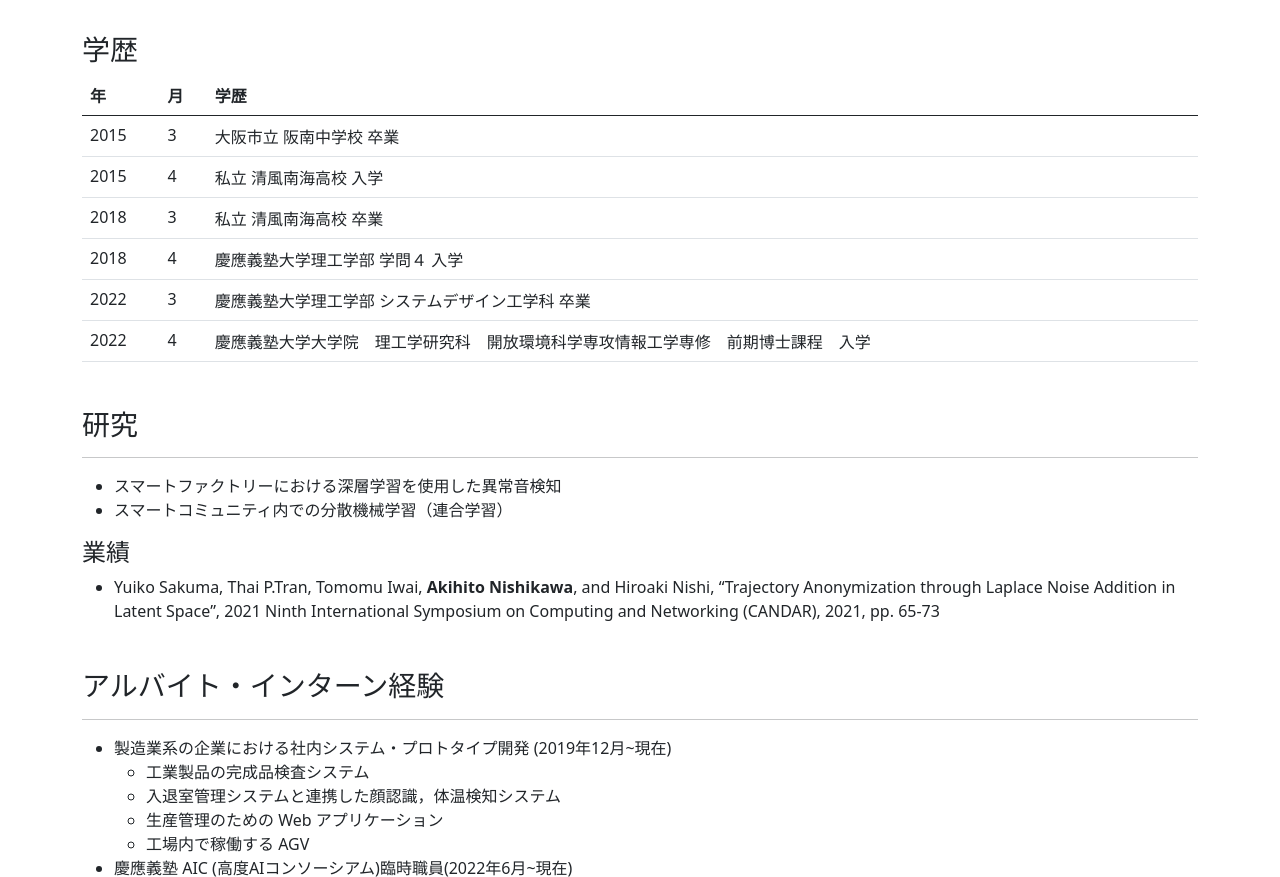
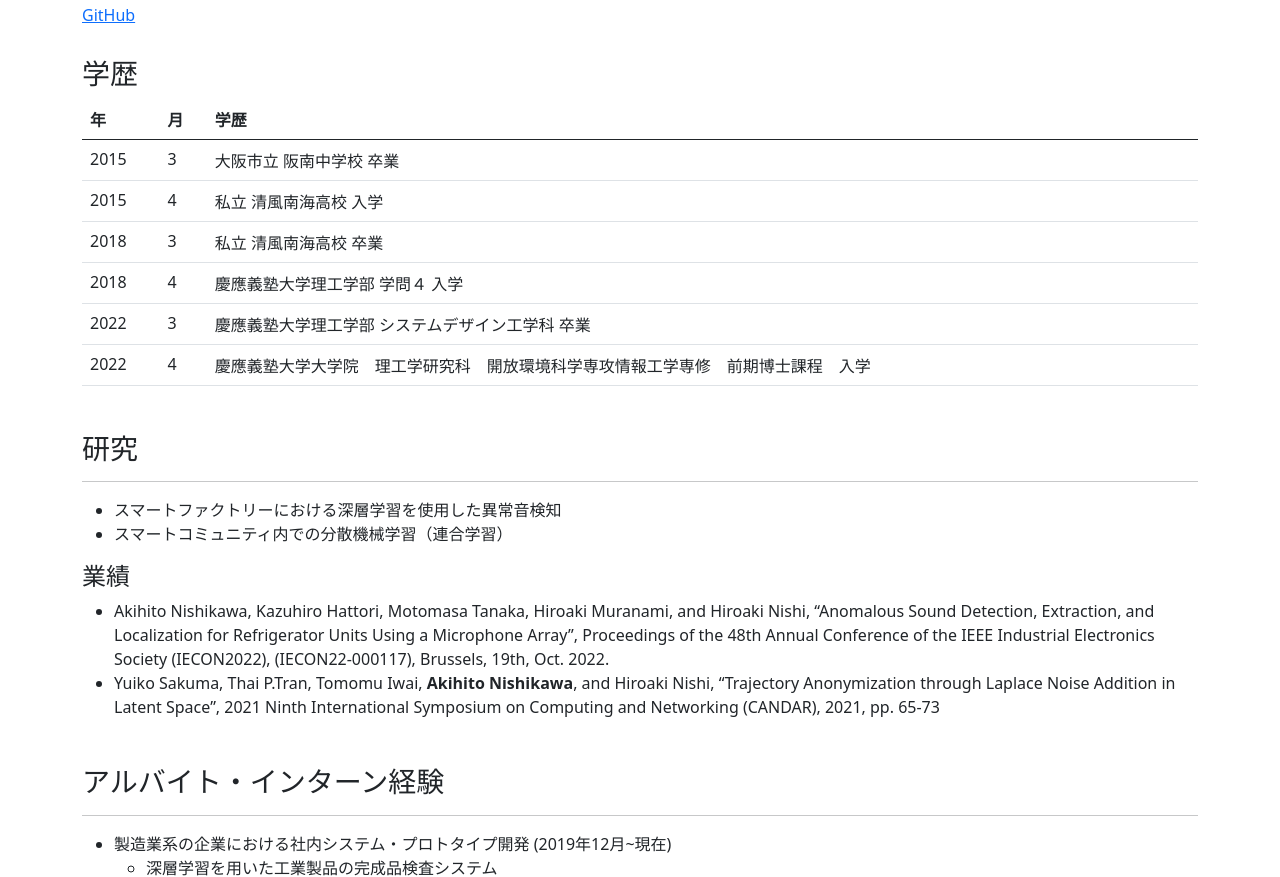
Before and after one commit to aki-nishikawa/about_me, a plain HTML site: page index.html in a window 1280 px wide. Shown: the part 83-960 px from the top of the page. Drawn offline with nearby package versions, Linux system fonts and the light colour scheme.

Commit message:
add IECON

```diff
--- a/index.html
+++ b/index.html
@@ -21,6 +21,7 @@
 
 	<div class="section">
 	<h1>西川 誠人  (Akihito Nishikawa)</h1>
+	<a href="https://github.com/aki-nishikawa"> GitHub </a>
 	</div>
 
 	<div class="section">
@@ -77,7 +78,12 @@
 		</ul>
 	<h4>業績</h4>
 		<ul>
-		<!-- <li>Akihito Nishikawa, </li> -->
+		<li>
+			Akihito Nishikawa, Kazuhiro Hattori, Motomasa Tanaka, Hiroaki Muranami, and Hiroaki Nishi,
+			“Anomalous Sound Detection, Extraction, and Localization for Refrigerator Units Using a Microphone Array”,
+			Proceedings of the 48th Annual Conference of the IEEE Industrial Electronics Society (IECON2022),
+			(IECON22-000117), Brussels, 19th, Oct. 2022.
+		</li>
 		<li>
 			Yuiko Sakuma, Thai P.Tran, Tomomu Iwai, <b>Akihito Nishikawa</b>, and Hiroaki Nishi,
 			“Trajectory Anonymization through Laplace Noise Addition in Latent Space”,
@@ -98,10 +104,10 @@
 		<ul>
 		<li>製造業系の企業における社内システム・プロトタイプ開発 (2019年12月~現在)
 			<ul>
-			<li>工業製品の完成品検査システム</li>
+			<li>深層学習を用いた工業製品の完成品検査システム</li>
 			<li>入退室管理システムと連携した顔認識，体温検知システム</li>
 			<li>生産管理のための Web アプリケーション</li>
-			<li>工場内で稼働する AGV</li>
+			<li>工場内で稼働する AGV 開発のための PoC</li>
 			</ul>
 		</li>
 		<li>慶應義塾 AIC (高度AIコンソーシアム)臨時職員(2022年6月~現在)
@@ -122,8 +128,8 @@
 	<h3>資格</h3>
 	<hr>
 		<ul>
+		<li>統計検定2級 合格(2021)</li>
 		<li>応用情報技術者試験 合格(2020)</li>
-		<li>統計検定2級 合格(2021)</li>
 		</ul>
 	</div>
 
@@ -131,7 +137,7 @@
 	<h3>趣味・特技</h3>
 	<hr>
 		<ul>
-		<li>サイクリング</li>
+		<li>乗り物全般（自転車，バイク，車）</li>
 		<li>キャンプ</li>
 		<li>競技プログラミング</li>
 		</ul>
```
